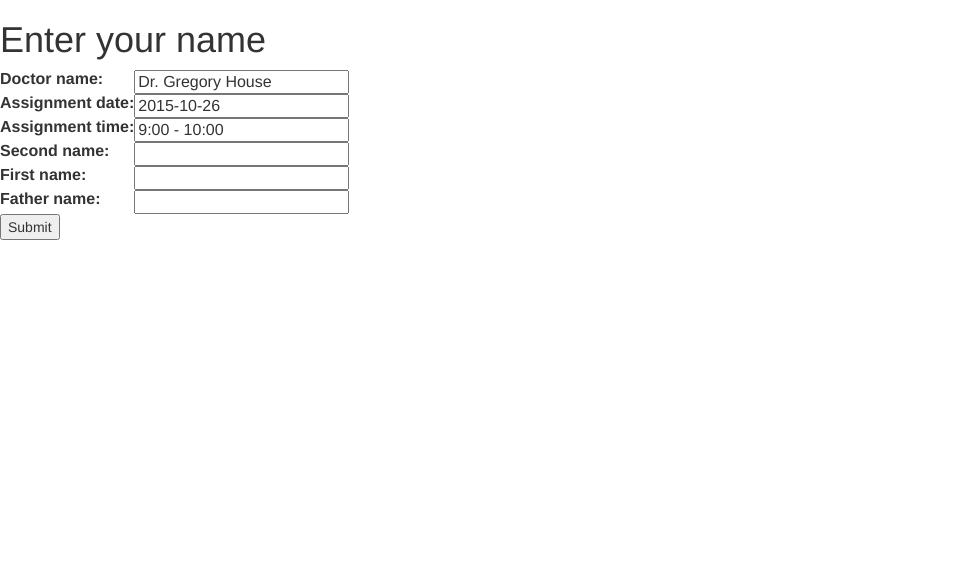
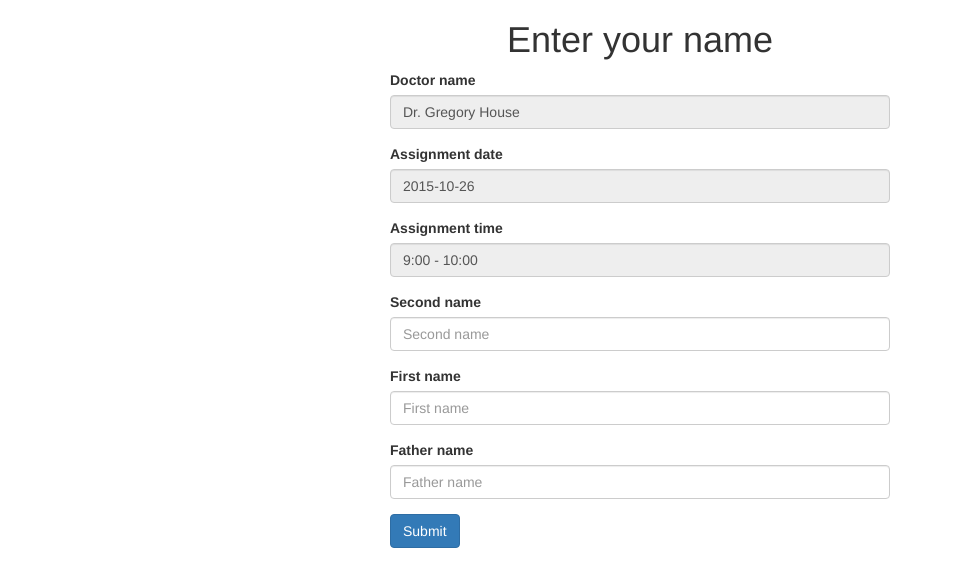
Before and after one commit to 1235813213455/clinic_registry, a Django app: page /registry/register?doctor=1&time=9&date=2015-10-26 in a window 1280 px wide. Shown: the top 587 px of the page, without its empty margins (0-953 px from the left). Run offline with Django 3.2, Linux system fonts and the light colour scheme; data comes from the database, SQL or seed files in the repository; some libraries are stand-ins or nearby versions.

```diff
--- a/clinic_registry/clinic_registry/settings.py
+++ b/clinic_registry/clinic_registry/settings.py
@@ -37,6 +37,7 @@ INSTALLED_APPS = (
     'django.contrib.sessions',
     'django.contrib.messages',
     'django.contrib.staticfiles',
+    'bootstrap3',
     'registry'
 )
 
--- a/clinic_registry/registry/static/registry/styles.css
+++ b/clinic_registry/registry/static/registry/styles.css
@@ -1,2 +1,4 @@
 .occupied_time {background-color: #ffb5b5;}
 .free_time {background-color: #c8ffb5;}
+.form {width:500px; margin: 0 auto;}
+h1 {text-align: center; }
--- a/clinic_registry/registry/templates/basic_template.html
+++ b/clinic_registry/registry/templates/basic_template.html
@@ -3,6 +3,7 @@
 <html>
     <head>
         {% block 'title' %} {% endblock %}
+        <link rel="stylesheet" type="text/css" href="{% static 'registry/styles.css' %}"/>
         <link rel="stylesheet" type="text/css" href="{% static 'registry/bootstrap/bootstrap.min.css' %}"/>
     </head>
 
--- a/clinic_registry/registry/templates/doctors/register_form.html
+++ b/clinic_registry/registry/templates/doctors/register_form.html
@@ -1,4 +1,5 @@
 {% extends "basic_template.html" %}
+{% load bootstrap3 %}
 
 {% block 'title'%}
 <title> Register </title>
@@ -7,13 +8,15 @@
 {% block 'contents' %}
 <h1> Enter your name </h1>
 
-<form action="/registry/register" method="post">
+<form action="/registry/register" method="post" class="form">
     {% csrf_token %}
-    <table>
-    {{ form.as_table }}
-    </table>
+    {% bootstrap_form form %}
 
-    <input type="submit" value="Submit"/>
+    {% buttons %}
+    <button type="submit" class="btn btn-primary">
+        Submit
+    </button>
+    {% endbuttons %}
 </form>
 
 {% endblock %}
--- /dev/null
+++ b/clinic_registry/requirements.txt
@@ -0,0 +1,2 @@
+django==1.8
+django-bootstrap3==6.1.0
```
